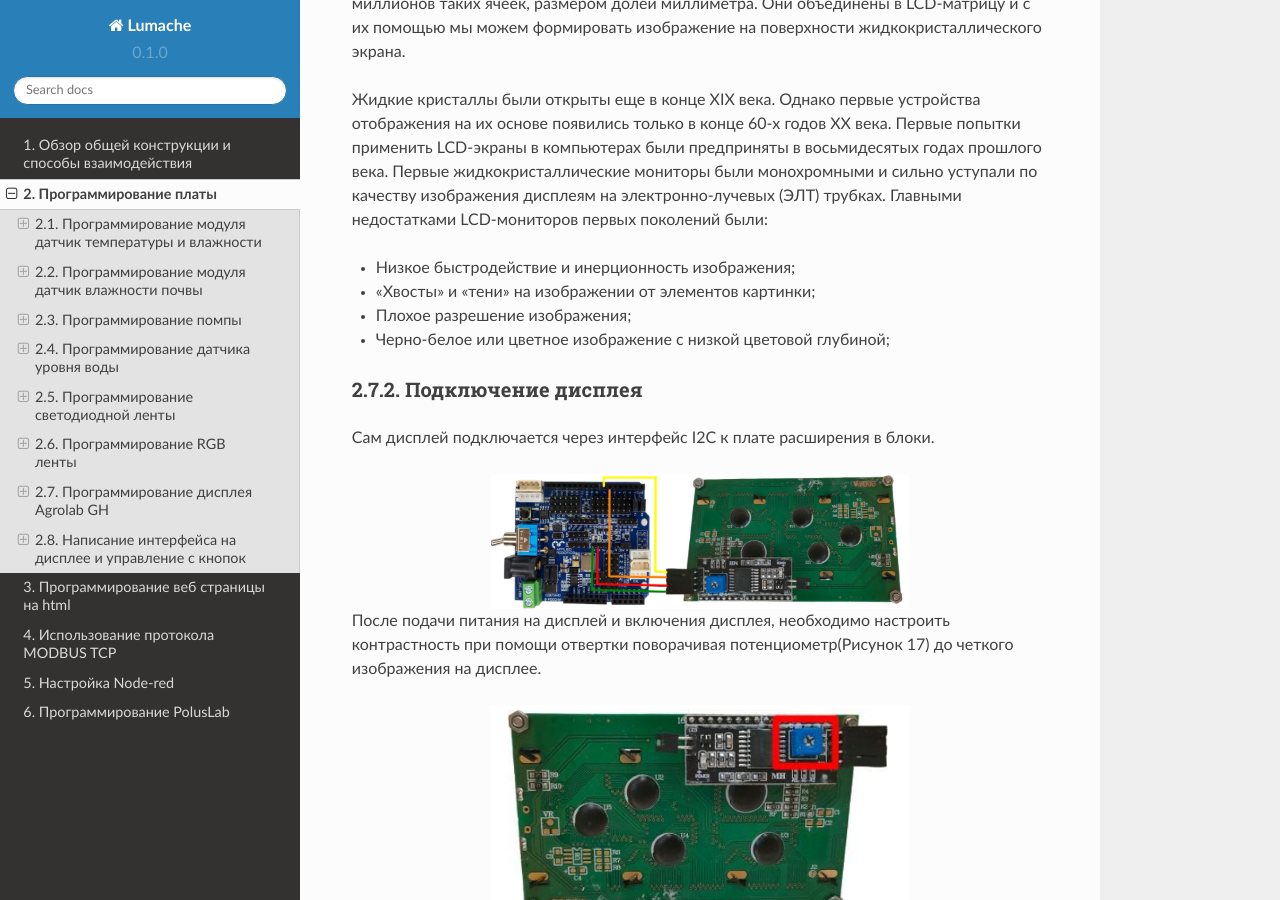
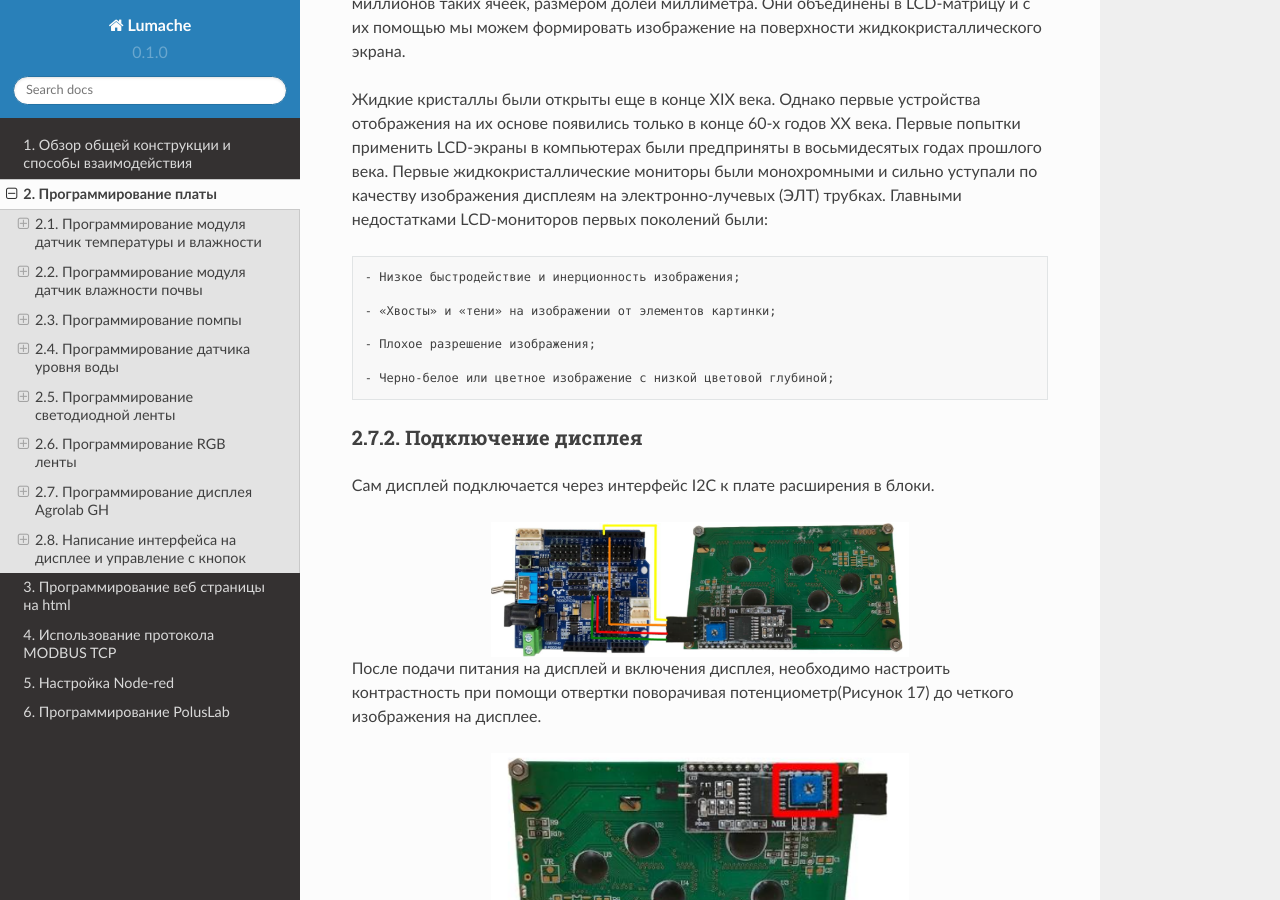
Before and after one commit to BBanwz/book_AL_GH, a Sphinx documentation site: the page built from docs/source/2/1.rst, in a window 1280 px wide and 900 px high, scrolled down 9477 px. Built offline with Sphinx 7.4.7 and the Read the Docs theme 2.0.0, drawn with Linux system fonts in a browser that asks for light colours.

Commit message:
Update 1.rst

```diff
--- a/docs/source/2/1.rst
+++ b/docs/source/2/1.rst
@@ -369,12 +369,16 @@
 
 Таким образом, используя жидкие кристаллы, можно изготавливать оптические элементы с изменяемой степенью прозрачности. При этом уровень светопропускания такого элемента зависит от приложенного к нему напряжения. Любой ЖК-экран у монитора компьютера, ноутбука, планшета или телевизора содержит от нескольких сотен тысяч до нескольких миллионов таких ячеек, размером долей миллиметра. Они объединены в LCD-матрицу и с их помощью мы можем формировать изображение на поверхности жидкокристаллического экрана.
 
-Жидкие кристаллы были открыты еще в конце XIX века. Однако первые устройства отображения на их основе появились только в конце 60-х годов XX века. Первые попытки применить LCD-экраны в компьютерах были предприняты в восьмидесятых годах прошлого века. Первые жидкокристаллические мониторы были монохромными и сильно уступали по качеству изображения дисплеям на электронно-лучевых (ЭЛТ) трубках. Главными недостатками LCD-мониторов первых поколений были:
+Жидкие кристаллы были открыты еще в конце XIX века. Однако первые устройства отображения на их основе появились только в конце 60-х годов XX века. Первые попытки применить LCD-экраны в компьютерах были предприняты в восьмидесятых годах прошлого века. Первые жидкокристаллические мониторы были монохромными и сильно уступали по качеству изображения дисплеям на электронно-лучевых (ЭЛТ) трубках. Главными недостатками LCD-мониторов первых поколений были::
 
-- Низкое быстродействие и инерционность изображения;
-- «Хвосты» и «тени» на изображении от элементов картинки;
-- Плохое разрешение изображения;
-- Черно-белое или цветное изображение с низкой цветовой глубиной;
+  - Низкое быстродействие и инерционность изображения;
+
+  - «Хвосты» и «тени» на изображении от элементов картинки;
+
+  - Плохое разрешение изображения;
+
+  - Черно-белое или цветное изображение с низкой цветовой глубиной;
+
 
 Подключение дисплея
 ~~~~~~~~~~~~~~~~~~~
```
